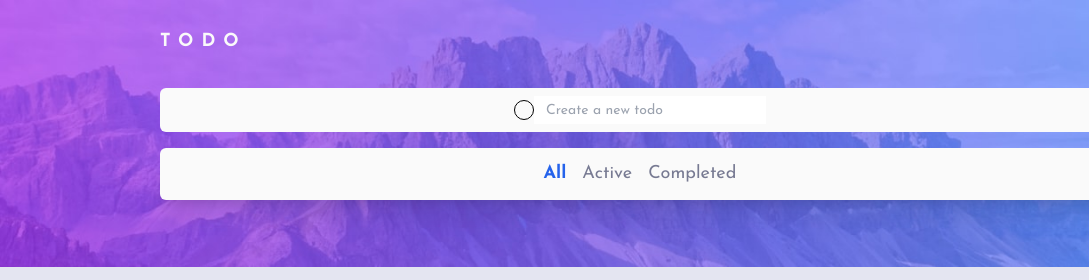
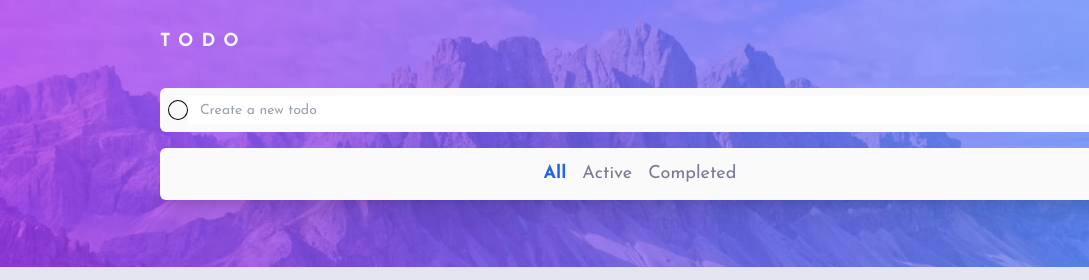
Before and after one commit to OUSSAMAACHICHE/Todo-list-app, a plain HTML site: page index.html in a window 1280 px wide. Shown: the top 280 px of the page, 0-1089 px from the left. Drawn offline with Linux system fonts and the light colour scheme.

Commit message:
make the input full width git status clear

```diff
--- a/index.html
+++ b/index.html
@@ -56,7 +56,7 @@
             name="input-task"
             id="task_input"
             placeholder="Create a new todo"
-            class="focus:outline-none dark:focus:bg-dark_mode-Very-Dark-Grayish-Blue dark:bg-dark_mode-Very-Dark-Grayish-Blue placeholder:text-sm px-3 dark:caret-white dark:placeholder:text-light_mode-Dark-Grayish-Blue dark:text-light_mode-very-Light-Gray text-dark_mode-Very-Dark-Blue"
+            class="focus:outline-none dark:focus:bg-dark_mode-Very-Dark-Grayish-Blue dark:bg-dark_mode-Very-Dark-Grayish-Blue placeholder:text-sm px-3 dark:caret-white dark:placeholder:text-light_mode-Dark-Grayish-Blue dark:text-light_mode-very-Light-Gray text-dark_mode-Very-Dark-Blue w-full"
           />
         </div>
       </header>
```
